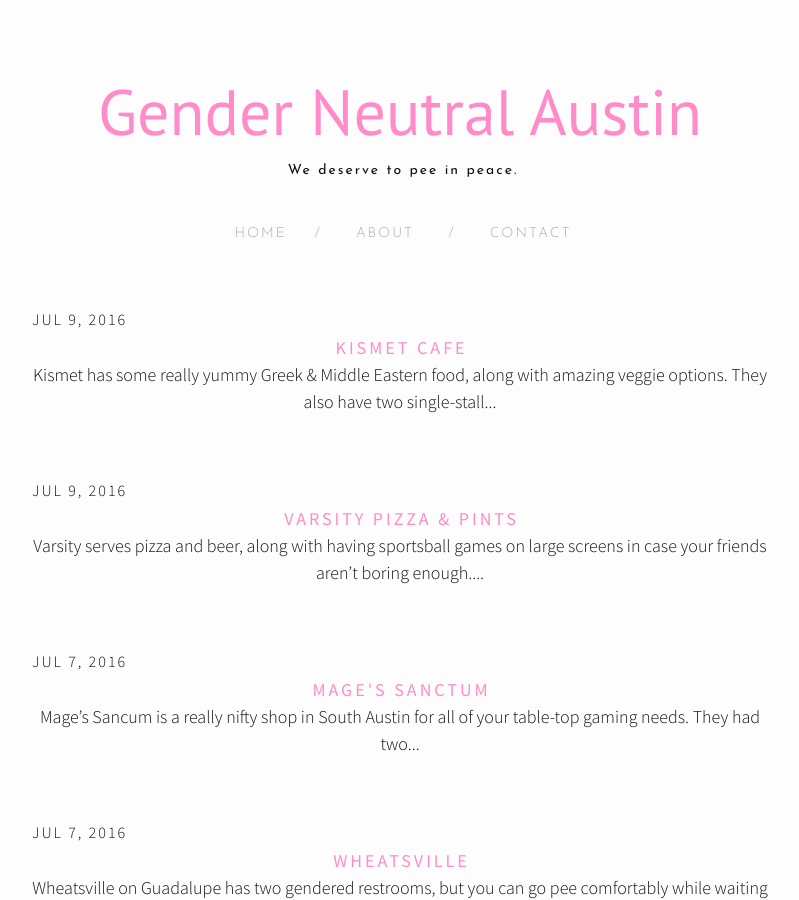
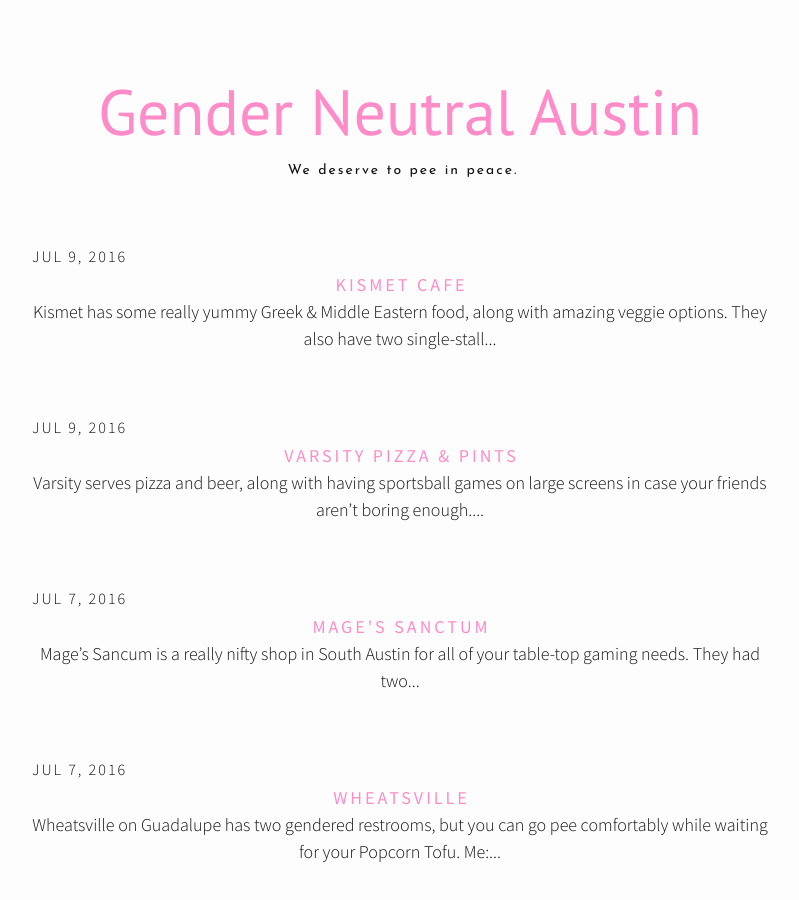
Before and after one commit to disregardingstandards/genderneutralaustin, a Jekyll site: the page built from index.html, in a window 1280 px wide and 900 px high. Shown: the whole window, without its empty margins (240-1039 px from the left). Built offline with Jekyll 4.4.1, drawn with Linux system fonts in a browser that asks for light colours; nearby versions of some CDN libraries.

Commit message:
work-around

```diff
--- a/_includes/header.html
+++ b/_includes/header.html
@@ -5,18 +5,16 @@
 <div class="wrapper site-description">
   <center>  {{site.description}} </center>
 </div>
-<div class="wrapper">
+<!-- <div class="wrapper">
   <div class="trigger site-navigation">
-    <a class="page-link" href="{{site.url}}{{site.baseurl}}">HOME</a><span class="exclamationMark">/</span>
+    <a class="page-link" href="{{site.url}}{{site.baseurl}}">HOME</a>
+    <span class="exclamationMark">/</span>
 
     {% for sitePage in site.pages %}
       {% if sitePage.title %}
 
         <a class="page-link" href="{{sitePage.url | prepend: site.baseurl }}">{{sitePage.title}}</a>
 
-<!--         {% unless forloop.last %}
-
-        {% endunless %}  -->
 
         {% if forloop.first == true %}
           <span class="exclamationMark">/</span>
@@ -27,3 +25,4 @@
     {% endfor %}
   </div>
 </div>
+ -->
```
